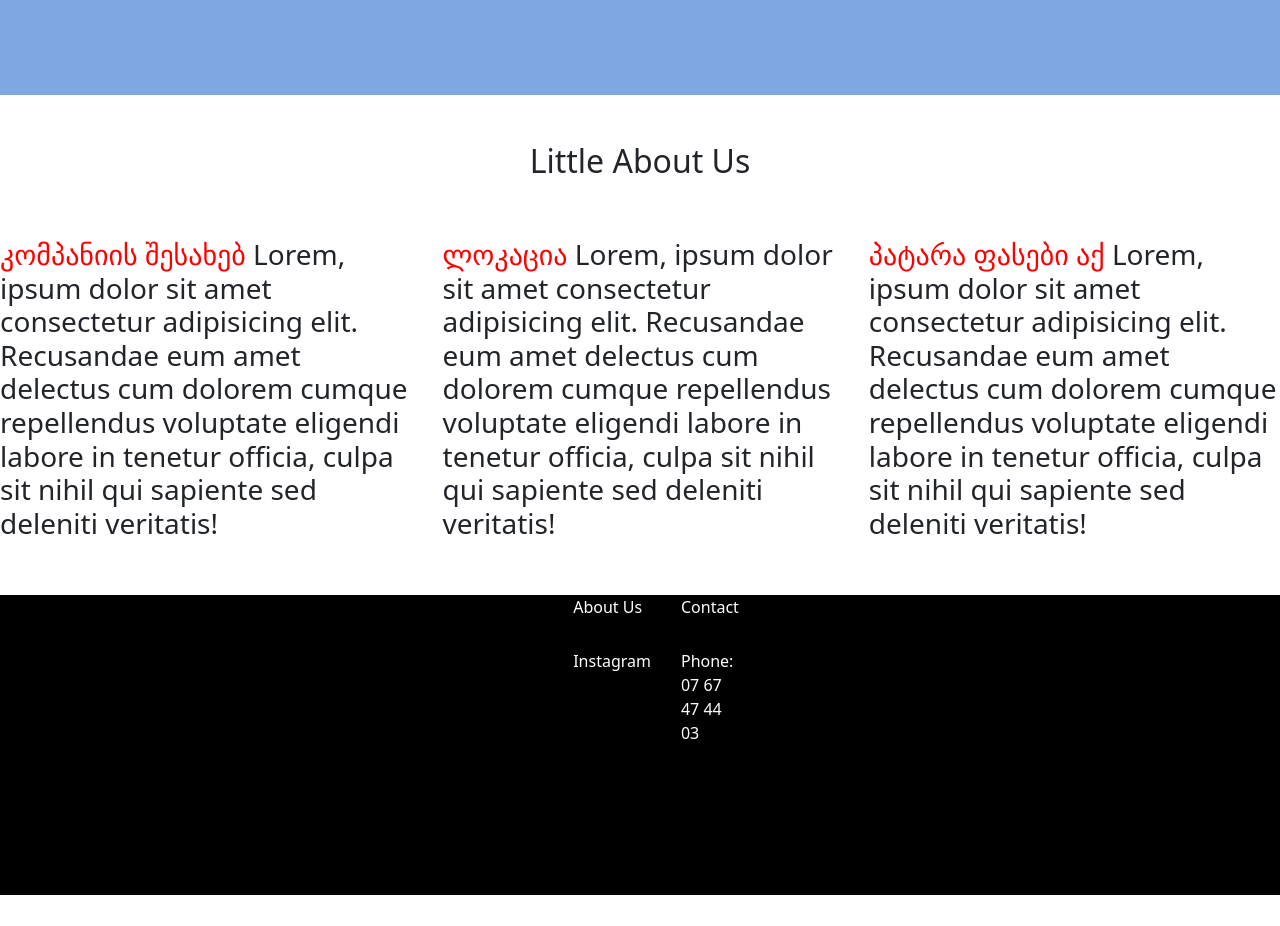
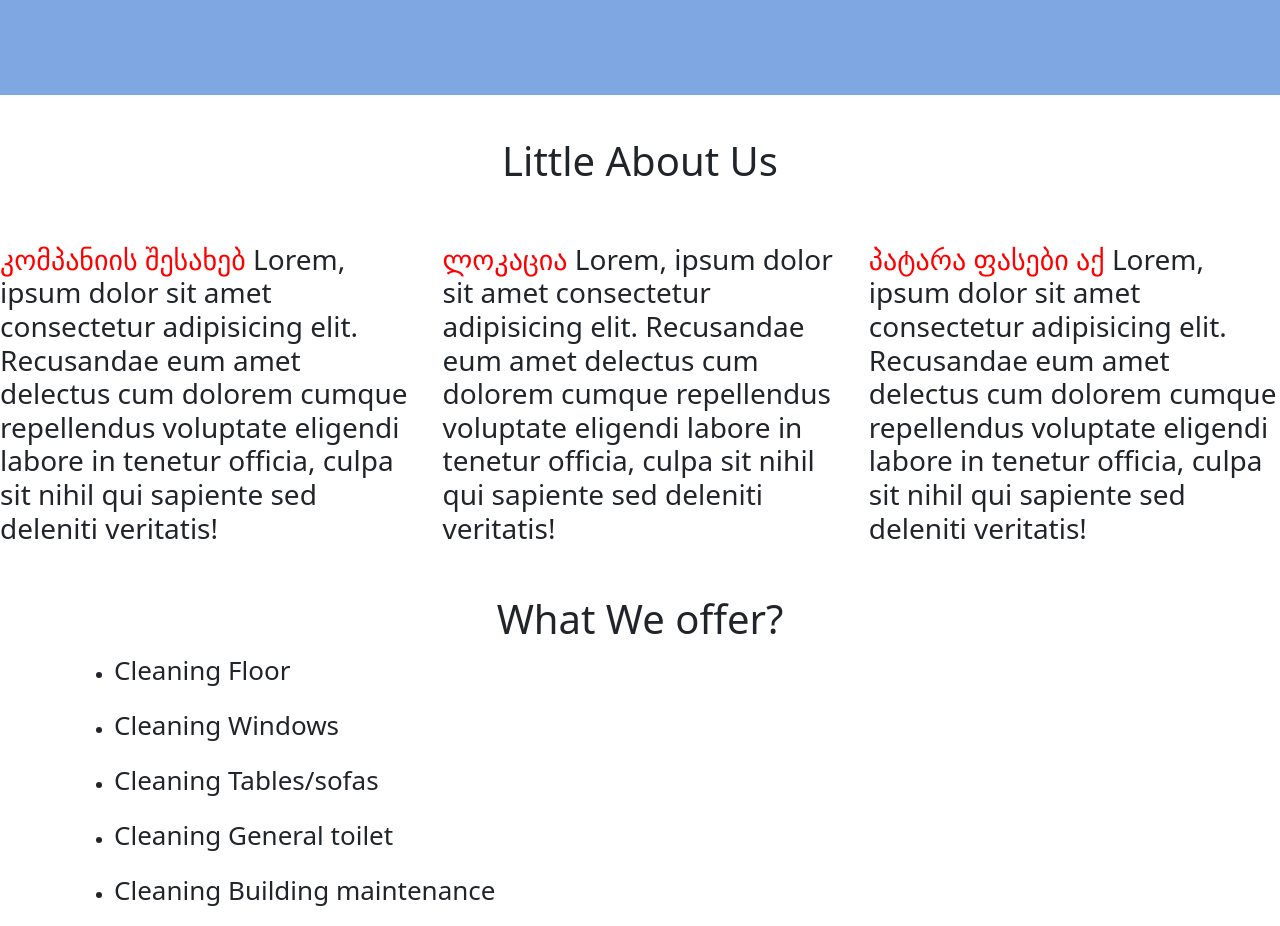
Before and after one commit to Luka288/efe-clean, an Angular app: page / in a window 1280 px wide. Shown: the part 580-1506 px from the top of the page. Before the commit the page ends 1475 px from the top, so only its background shows below. Built offline with nearby package versions, Linux system fonts and the light colour scheme.

Commit message:
added new Section
added offers container

```diff
--- a/src/app/app.component.html
+++ b/src/app/app.component.html
@@ -28,4 +28,4 @@
   <!-- <router-outlet></router-outlet> -->
   <app-main></app-main>
 </main>
-<app-footer></app-footer>
+<!-- <app-footer></app-footer> -->
--- a/src/app/features/main/main.component.html
+++ b/src/app/features/main/main.component.html
@@ -16,7 +16,7 @@
 
   <section class="aboutSection" id="about">
     <div class="title">
-      <h2>Little About Us</h2>
+      <h1>Little About Us</h1>
     </div>
     <div class="showCase">
       <h3>
@@ -39,4 +39,31 @@
       </h3>
     </div>
   </section>
+
+  <section class="offer">
+    <div class="container">
+      <div class="header">
+        <h1>What We offer?</h1>
+      </div>
+      <div class="offersContainer">
+        <ul>
+          <li>
+            <p>Cleaning Floor</p>
+          </li>
+          <li>
+            <p>Cleaning Windows</p>
+          </li>
+          <li>
+            <p>Cleaning Tables/sofas</p>
+          </li>
+          <li>
+            <p>Cleaning General toilet</p>
+          </li>
+          <li>
+            <p>Cleaning Building maintenance</p>
+          </li>
+        </ul>
+      </div>
+    </div>
+  </section>
 </main>
--- a/src/app/features/main/main.component.scss
+++ b/src/app/features/main/main.component.scss
@@ -58,4 +58,25 @@ main {
       }
     }
   }
+
+  .offer {
+    .container {
+      .header {
+        display: flex;
+        justify-content: center;
+        font-weight: 500;
+      }
+
+      .offersContainer {
+        ul {
+          li {
+            p {
+              font-size: 26px;
+              font-weight: 300;
+            }
+          }
+        }
+      }
+    }
+  }
 }
```
